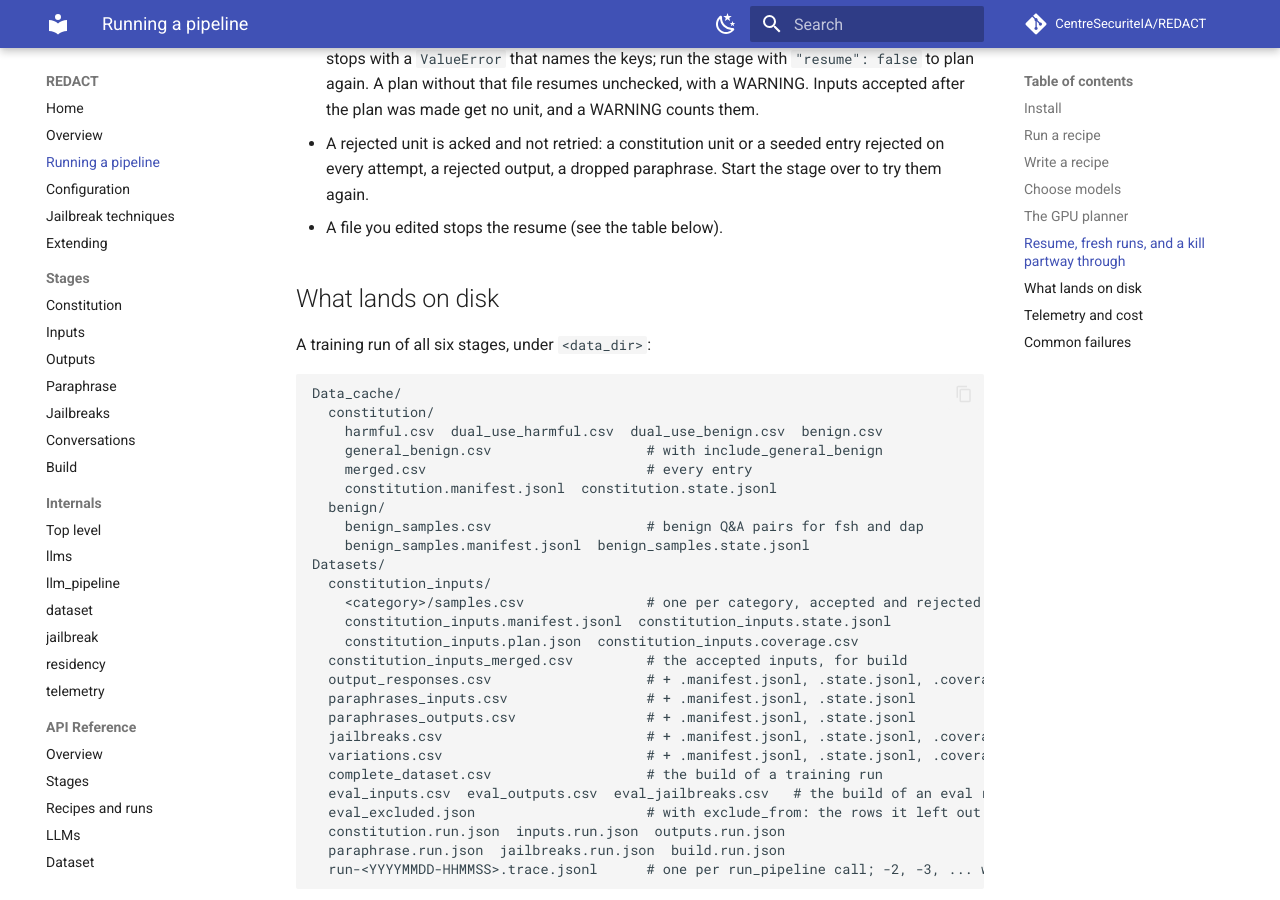
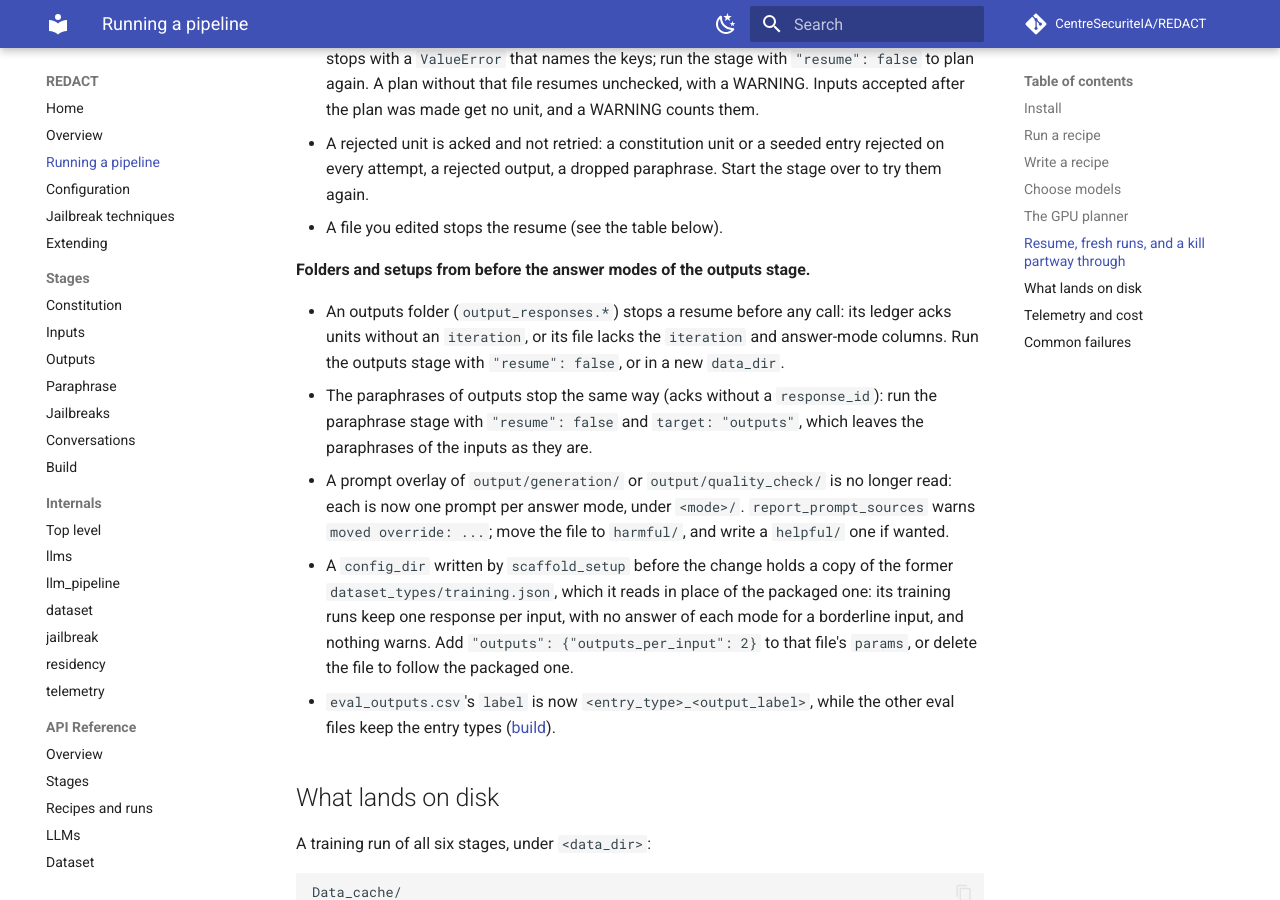
Before and after one commit to CentreSecuriteIA/REDACT, an MkDocs documentation site: the page built from docs/running.md, in a window 1280 px wide and 900 px high, scrolled down 8063 px. Built offline with MkDocs 1.6.1 and Material for MkDocs 9.7.7, drawn with Linux system fonts in a browser that asks for light colours; comment, search, counter and statistics services are not loaded; some of the changed text lies outside the part shown.

Commit message:
Name a moved output prompt overlay, and note what an older setup keeps
Review S3. An overlay of output/quality_check/template.json written before
the answer modes is no longer read, as one of output/generation is not; it
was reported only as an unused override, "typo?". report_prompt_sources now
warns "moved override: output/<prompt> — this prompt is now one per answer
mode, under output/<prompt>/<mode>/ (harmful, helpful) ... move it to
output/<prompt>/harmful/" for both (_MOVED_PROMPTS); the summary still lists
them as unused.

A config_dir written by scaffold_setup before this branch holds a copy of
the former dataset_types/training.json, read in place of the packaged one,
so its training runs keep one response per input without a warning. The
docs now say so, with the fix (add "outputs": {"outputs_per_input": 2}, or
delete the copy).

Docs: running.md gains migration notes for folders and setups from before
the answer modes (the outputs and paraphrase stops, the moved overlays, the
scaffolded training.json, the eval label) and two troubleshooting rows;
configuration.md (the dataset-types section and the scaffold paragraph),
outputs.md (the moved overlays), CLAUDE.md. Tests: both moved overlays are
named with their new place. No fixture changes.

Co-Authored-By: Claude Opus 5.5 <noreply@anthropic.com>

```diff
--- a/docs/running.md
+++ b/docs/running.md
@@ -387,6 +387,29 @@ the same way.
   Start the stage over to try them again.
 - A file you edited stops the resume (see the table below).
 
+**Folders and setups from before the answer modes of the outputs stage.**
+
+- An outputs folder (`output_responses.*`) stops a resume before any call:
+  its ledger acks units without an `iteration`, or its file lacks the
+  `iteration` and answer-mode columns. Run the outputs stage with
+  `"resume": false`, or in a new `data_dir`.
+- The paraphrases of outputs stop the same way (acks without a
+  `response_id`): run the paraphrase stage with `"resume": false` and
+  `target: "outputs"`, which leaves the paraphrases of the inputs as they
+  are.
+- A prompt overlay of `output/generation/` or `output/quality_check/` is no
+  longer read: each is now one prompt per answer mode, under `<mode>/`.
+  `report_prompt_sources` warns `moved override: ...`; move the file to
+  `harmful/`, and write a `helpful/` one if wanted.
+- A `config_dir` written by `scaffold_setup` before the change holds a copy
+  of the former `dataset_types/training.json`, which it reads in place of
+  the packaged one: its training runs keep one response per input, with no
+  answer of each mode for a borderline input, and nothing warns. Add
+  `"outputs": {"outputs_per_input": 2}` to that file's `params`, or delete
+  the file to follow the packaged one.
+- `eval_outputs.csv`'s `label` is now `<entry_type>_<output_label>`, while
+  the other eval files keep the entry types ([build](stages/build.md#eval-mode)).
+
 ## What lands on disk
 
 A training run of all six stages, under `<data_dir>`:
@@ -533,7 +556,8 @@ rate. [internals/telemetry.md](internals/telemetry.md) lists the events.
 | `ValueError: Outputs: this run's ['outputs_per_input'] differ from those the responses in output_responses.csv were dealt with ...` (or `['modes']`) | A resume with another `outputs.outputs_per_input` or `outputs.modes` (or seed, or axes' weights) than the plan file's; a training folder of one response per input resumed with the type's 2 is one | Run the outputs stage with `"resume": false`, or with the plan's settings |
 | `ValueError: Outputs: N input(s) have no entry type (a missing, NaN or empty entry_type cell), first [...] ...` | Inputs given to the outputs stage with blank `entry_type` cells, such as a merged frame or a hand-edited `samples.csv`; raised before anything is cleared | Give each input one of the four entry types (a frame without the column at all is answered as `harmful`, with a WARNING) |
 | `ValueError: Outputs: the inputs hold the entry type(s) [...], which outputs.modes does not map ...` | An input whose `entry_type` is none of the four; raised before anything is cleared | Fix the inputs' entry types |
-| WARNING `unused override: output/generation` (or `ignored override`) | A prompt overlay of the single output prompt; the outputs stage reads one per answer mode | Move it to `output/generation/harmful/` (and write `helpful/` if wanted) |
+| WARNING `moved override: output/generation` (or `output/quality_check`) | A prompt overlay of the single output prompt or checker; the outputs stage reads one of each per answer mode | Move it to `output/generation/harmful/` (or `output/quality_check/harmful/`), and write `helpful/` if wanted |
+| A training run writes one response per input | Its recipe's `config_dir` holds a `dataset_types/training.json` scaffolded before `outputs.outputs_per_input` 2 | Add `"outputs": {"outputs_per_input": 2}` to that file's `params`, or delete the file |
 | `ValueError: .../paraphrases_outputs.state.jsonl acks units without a response_id ...` or `Cannot append to .../paraphrases_outputs.csv: its header has no column 'response_id' ...` | A resume of the outputs target onto paraphrases written when its units were keyed on the input answered | Run the paraphrase stage with `"resume": false` and `target: "outputs"` (the inputs' paraphrases stay), or in a new `data_dir` |
 | WARNING `Outputs: rows without a response_label, written before the answer modes, take their entry_type as their label in eval_outputs.csv.` | An eval build from an output or paraphrase file written before the answer modes | Run the outputs (and paraphrase) stage again with `"resume": false` for the compound labels |
 | `ValueError: variation: this run's ['pool'] differ from those the plan variations.manifest.jsonl was made with ...` | A natural plan made before the spec's `kinds` narrowed the natural pool to 46 techniques | Run the natural kind with `"resume": false` ([techniques.md](techniques.md#the-natural-pool)) |
```
Also changed, not shown: CLAUDE.md (+2 -2 lines), docs/configuration.md (+6 -2 lines), docs/stages/outputs.md (+6 -3 lines), 2 other files.
